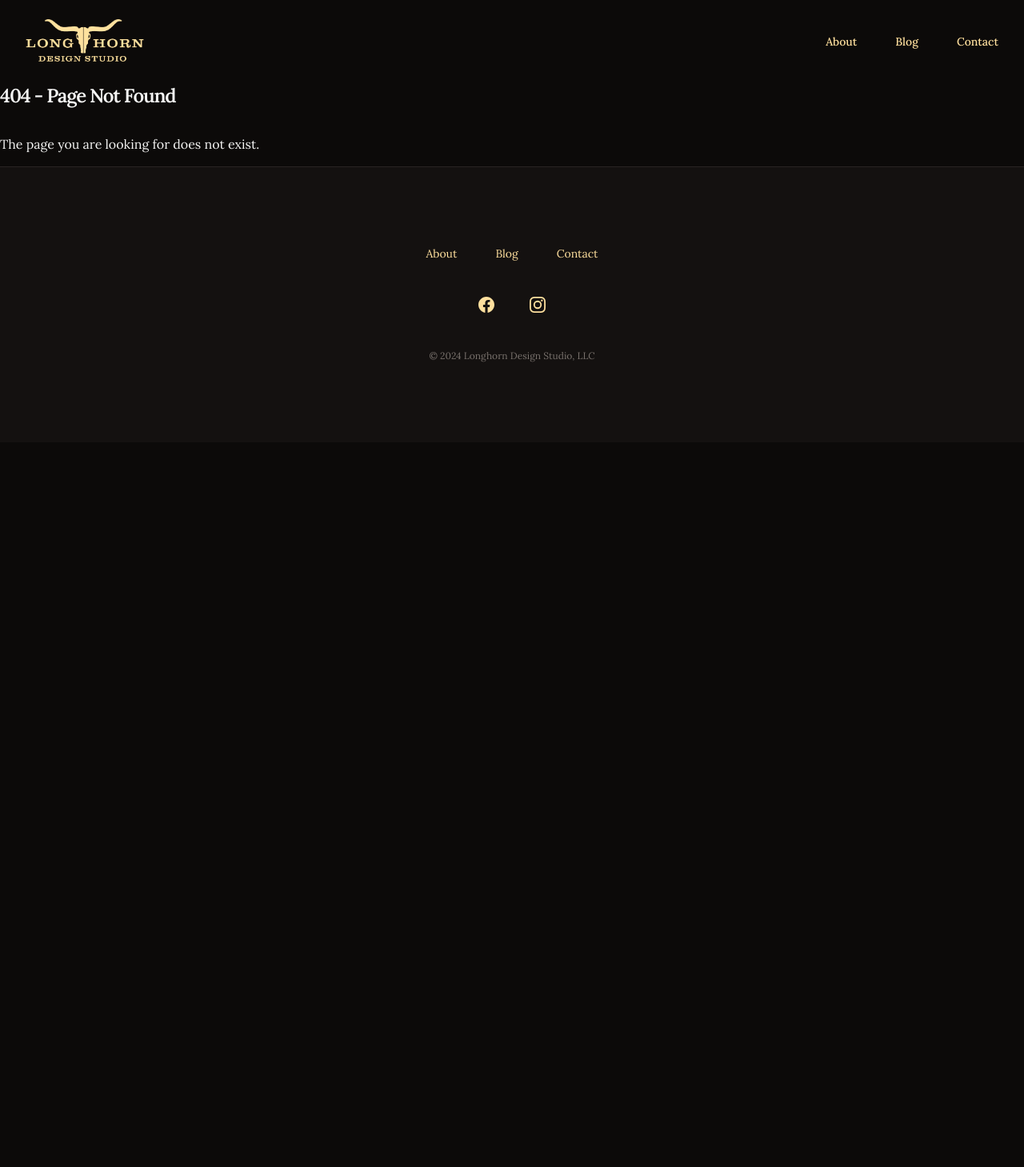
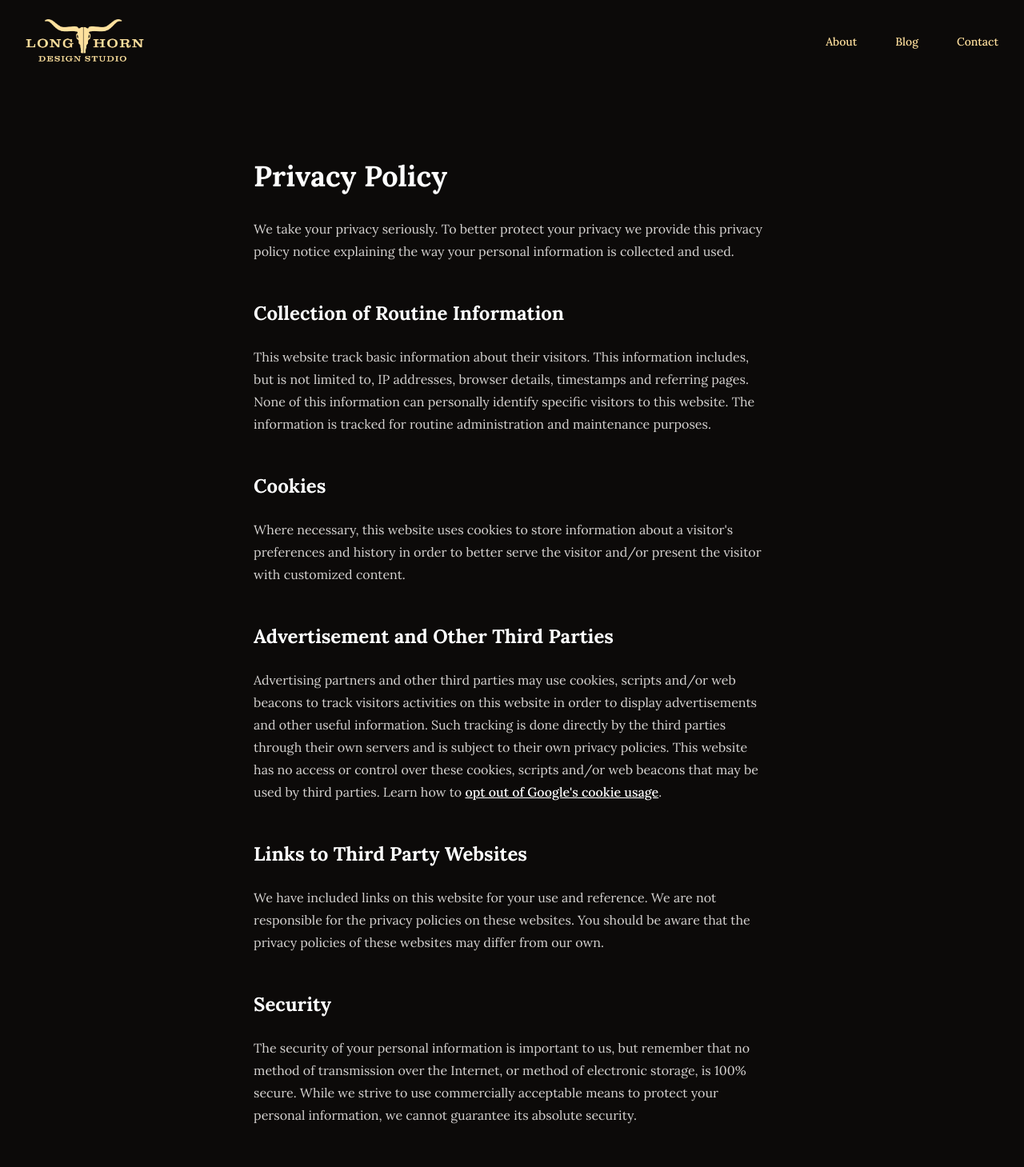
Before and after one commit to jrarick/longhorndesign.studio, a Next.js app: page /privacy-policy in a window 1280 px wide. Before the commit this address had no page. Shown: the top 1459 px of the page at 80% size. Before the commit the page ends 800 px from the top, so only its background shows below. Built offline with nearby package versions, Linux system fonts and the light colour scheme; a web font is replaced by a local one.

Commit message:
added privacy policy and fixed some styling

```diff
--- a/app/components/page-sections/blog/posts.tsx
+++ b/app/components/page-sections/blog/posts.tsx
@@ -5,7 +5,7 @@ export function BlogPosts() {
   let allBlogs = getBlogPosts();
 
   return (
-    <div className="mx-auto my-16 grid max-w-2xl grid-cols-1 gap-x-8 gap-y-20 lg:mx-0 lg:max-w-none lg:grid-cols-3">
+    <div className="mx-auto mt-16 mb-48 grid max-w-2xl grid-cols-1 gap-x-8 gap-y-20 lg:mx-0 lg:max-w-none lg:grid-cols-3">
       {allBlogs
         .sort((a, b) => {
           if (
--- a/app/components/page-sections/home/contact-form.tsx
+++ b/app/components/page-sections/home/contact-form.tsx
@@ -29,7 +29,7 @@ export default function ContactForm() {
     onValidate({ formData }) {
       return parseWithZod(formData, { schema: contactFormSchema });
     },
-    shouldValidate: "onBlur",
+    shouldValidate: "onSubmit",
     shouldRevalidate: "onInput",
   });
 
@@ -86,9 +86,14 @@ export default function ContactForm() {
                 placeholder="Name"
                 {...getInputProps(fields.name, { type: "text" })}
               />
-              <div className="text-xs text-mexican-red-500 mt-1">
+              {fields.name.errors && (
+                <div
+                  className="text-xs text-mexican-red-500 mt-1"
+                  aria-errormessage={fields.name.id}
+                >
                   {fields.name.errors}
                 </div>
+              )}
             </motion.div>
             <motion.div variants={itemVariants}>
               <Input
@@ -96,9 +101,14 @@ export default function ContactForm() {
                 placeholder="Email Address"
                 {...getInputProps(fields.email, { type: "email" })}
               />
-              <div className="text-xs text-mexican-red-500 mt-1">
+              {fields.email.errors && (
+                <div
+                  className="text-xs text-mexican-red-500 mt-1"
+                  aria-errormessage={fields.email.id}
+                >
                   {fields.email.errors}
                 </div>
+              )}
             </motion.div>
             <motion.div variants={itemVariants} className="col-span-2">
               <Textarea
@@ -107,9 +117,14 @@ export default function ContactForm() {
                 className="min-h-48"
                 {...getTextareaProps(fields.message)}
               />
-              <div className="text-xs text-mexican-red-500 mt-1">
+              {fields.message.errors && (
+                <div
+                  className="text-xs text-mexican-red-500 mt-1"
+                  aria-errormessage={fields.message.id}
+                >
                   {fields.message.errors}
                 </div>
+              )}
             </motion.div>
             <motion.div variants={itemVariants}>
               <Button type="submit" className="font-semibold">
--- a/app/components/page-sections/shell/footer.tsx
+++ b/app/components/page-sections/shell/footer.tsx
@@ -62,7 +62,7 @@ export default function Footer() {
         </div>
         <motion.p
           variants={itemVariants}
-          className="mt-10 text-center text-xs/6 text-stone-500"
+          className="mt-10 text-center text-xs/6 text-stone-400"
         >
           &copy; {new Date().getFullYear()} Longhorn Design Studio, LLC
         </motion.p>
@@ -76,11 +76,12 @@ const navigation = {
     { name: "About", href: "/about" },
     { name: "Blog", href: "/blog" },
     { name: "Contact", href: "/#contact" },
+    { name: "Privacy Policy", href: "/privacy-policy" },
   ],
   social: [
     {
       name: "Facebook",
-      href: "#",
+      href: "https://www.facebook.com/longhorndesign.studio",
       icon: (props: SVGProps<SVGSVGElement>) => (
         <svg fill="currentColor" viewBox="0 0 24 24" {...props}>
           <path
@@ -93,7 +94,7 @@ const navigation = {
     },
     {
       name: "Instagram",
-      href: "#",
+      href: "https://www.instagram.com/longhorndesign.studio",
       icon: (props: SVGProps<SVGSVGElement>) => (
         <svg fill="currentColor" viewBox="0 0 24 24" {...props}>
           <path
--- a/app/layout.tsx
+++ b/app/layout.tsx
@@ -6,7 +6,6 @@ import { SpeedInsights } from "@vercel/speed-insights/next";
 import { baseUrl } from "./sitemap";
 import Footer from "./components/page-sections/shell/footer";
 import Header from "./components/page-sections/shell/header";
-import ReactLenis from "@studio-freight/react-lenis";
 import SmoothScrolling from "./components/animations/smooth-scrolling";
 
 const lora = Lora({ subsets: ["latin"], variable: "--font-lora" });
@@ -39,8 +38,6 @@ export const metadata: Metadata = {
   },
 };
 
-const cx = (...classes) => classes.filter(Boolean).join(" ");
-
 export default function RootLayout({
   children,
 }: {
@@ -54,7 +51,7 @@ export default function RootLayout({
       <body className="antialiased dark bg-stone-950 font-serif text-stone-100 selection:bg-marzipan-200 selection:text-stone-950">
         <SmoothScrolling>
           <Header />
-          {children}
+          <main>{children}</main>
           <Footer />
         </SmoothScrolling>
         <Analytics />
--- /dev/null
+++ b/app/privacy-policy/layout.tsx
@@ -0,0 +1,11 @@
+export default function PrivacyPolicyLayout({
+  children,
+}: {
+  children: React.ReactNode;
+}) {
+  return (
+    <article className="prose prose-stone mx-auto my-24 prose-invert">
+      {children}
+    </article>
+  );
+}
--- /dev/null
+++ b/app/privacy-policy/page.mdx
@@ -0,0 +1,40 @@
+# Privacy Policy
+
+We take your privacy seriously. To better protect your privacy we provide this privacy policy notice explaining the way your personal information is collected and used.
+
+
+## Collection of Routine Information
+
+This website track basic information about their visitors. This information includes, but is not limited to, IP addresses, browser details, timestamps and referring pages. None of this information can personally identify specific visitors to this website. The information is tracked for routine administration and maintenance purposes.
+
+
+## Cookies
+
+Where necessary, this website uses cookies to store information about a visitor's preferences and history in order to better serve the visitor and/or present the visitor with customized content.
+
+
+## Advertisement and Other Third Parties
+
+Advertising partners and other third parties may use cookies, scripts and/or web beacons to track visitors activities on this website in order to display advertisements and other useful information. Such tracking is done directly by the third parties through their own servers and is subject to their own privacy policies. This website has no access or control over these cookies, scripts and/or web beacons that may be used by third parties. Learn how to [opt out of Google's cookie usage](http://www.google.com/privacy_ads.html).
+
+
+## Links to Third Party Websites
+
+We have included links on this website for your use and reference. We are not responsible for the privacy policies on these websites. You should be aware that the privacy policies of these websites may differ from our own.
+
+
+## Security
+
+The security of your personal information is important to us, but remember that no method of transmission over the Internet, or method of electronic storage, is 100% secure. While we strive to use commercially acceptable means to protect your personal information, we cannot guarantee its absolute security.
+
+
+## Changes To This Privacy Policy
+
+This Privacy Policy is effective as of December 29, 2024 and will remain in effect except with respect to any changes in its provisions in the future, which will be in effect immediately after being posted on this page.
+
+We reserve the right to update or change our Privacy Policy at any time and you should check this Privacy Policy periodically. If we make any material changes to this Privacy Policy, we will notify you either through the email address you have provided us, or by placing a prominent notice on our website.
+
+
+## Contact Information
+
+For any questions or concerns regarding the privacy policy, please send us an email to [josh@longhorndesign.studio](mailto:josh@longhorndesign.studio).
--- /dev/null
+++ b/mdx-components.tsx
@@ -0,0 +1,7 @@
+import type { MDXComponents } from "mdx/types";
+
+export function useMDXComponents(components: MDXComponents): MDXComponents {
+  return {
+    ...components,
+  };
+}
--- /dev/null
+++ b/next.config.js
@@ -0,0 +1,10 @@
+const withMDX = require('@next/mdx')()
+
+/** @type {import('next').NextConfig} */
+const nextConfig = {
+  // Configure `pageExtensions` to include MDX files
+  pageExtensions: ['js', 'jsx', 'mdx', 'ts', 'tsx'],
+  // Optionally, add any other Next.js config below
+}
+
+module.exports = withMDX(nextConfig)
--- a/package.json
+++ b/package.json
@@ -8,10 +8,14 @@
   "dependencies": {
     "@conform-to/react": "^1.2.2",
     "@conform-to/zod": "^1.2.2",
+    "@mdx-js/loader": "^3.1.0",
+    "@mdx-js/react": "^3.1.0",
+    "@next/mdx": "^15.1.3",
     "@radix-ui/react-slot": "^1.1.1",
     "@studio-freight/react-lenis": "^0.0.47",
     "@tailwindcss/postcss": "4.0.0-alpha.13",
     "@tailwindcss/typography": "^0.5.15",
+    "@types/mdx": "^2.0.13",
     "@types/node": "20.11.17",
     "@types/react": "18.2.55",
     "@types/react-dom": "18.2.19",
```
Also changed, not shown: 1 other file (tests, documents, lock files or other folders). Lines whose indentation alone changed are shown as unchanged.
